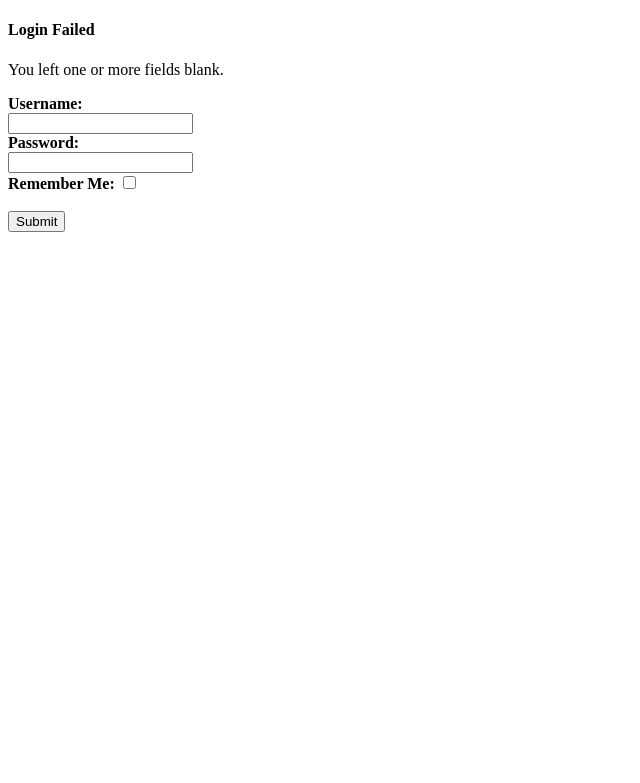
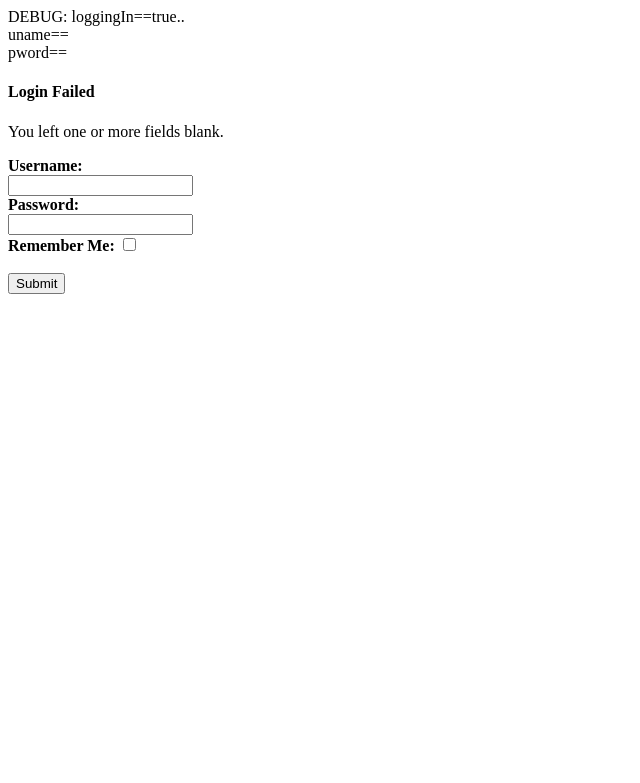
Before and after one commit to RPIBarPI/BarPI-Web, a PHP site: page /php/login.php?login=true in a window 1280 px wide. Shown: the top 783 px of the page, without its empty margins (0-640 px from the left). Run offline with PHP 8.4, Linux system fonts and the light colour scheme; data that the repository does not hold is empty.

Commit message:
got login.php working with modified index page. updated sql page.

```diff
--- a/php/SQL.php
+++ b/php/SQL.php
@@ -9,6 +9,7 @@ $defaultdb = "mysql";
 
 function checkPassword($cUsername, $cPassword)
 {
+	echo "TRACE: checking login..<br>";
 	global $fdbName, $fdbLocation, $fdbUsername, $fdbPassword;
 	//TODO: $cPassword=md5($cPassword);
 
@@ -21,12 +22,10 @@ function checkPassword($cUsername, $cPassword)
 
 	// check the connection
 	if ($db->connect_error){
-		echo "BAD! ERROR CONNECTING!";
+		echo "DEBUG: BAD! ERROR CONNECTING TO DB!<br>";
 		die("connection failed: " . $db->connect_error);
 	}
-	else{
-		echo "Connected succcessfully<br>";
-	}
+
 
 
 
@@ -54,6 +53,9 @@ function checkPassword($cUsername, $cPassword)
 	//mysql_close($db);
 
 	mysqli_close($db);
+	if ($returnValue["id"]!=null){
+		echo "TRACE: successfully verified login!<br>";
+	}
 
 	return $returnValue["id"];
 }
--- a/php/login.php
+++ b/php/login.php
@@ -16,12 +16,14 @@ session_start();
 
 	if($loggingIn == "true")
 	{
+		echo "DEBUG: loggingIn==true..<br>";
 		$uname=$_POST["uname"];
+		echo "uname==".$uname."<br>";
 		$pword=$_POST["pword"];
+		echo "pword==".$pword."<br>";
 		$rememberMe=$_POST["rememberme"];
-		if((strlen($uname) < 17) && (strlen($uname) > 0) && (strlen($pword) > 0))
+		if((strlen($uname) < 50) && (strlen($uname) > 1) && (strlen($pword) > 5))
 		{
-
 			$tooShort=false;
 			$tempID=checkPassword($uname, $pword);
 			if($tempID != NULL)
```
Also changed, not shown: index.html (+6 -3 lines).
